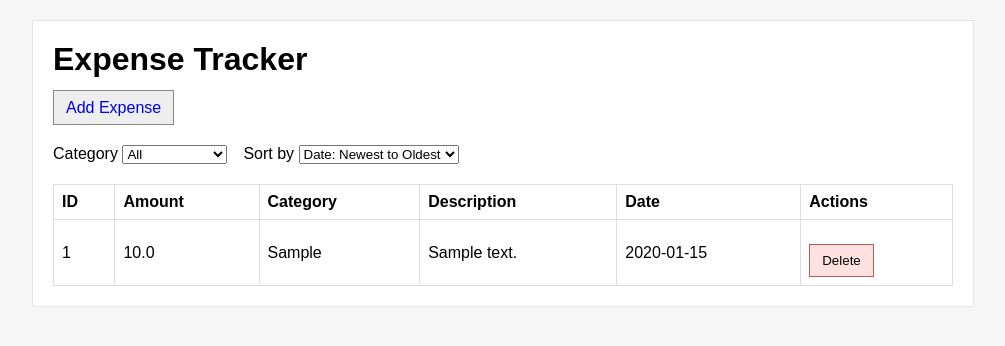
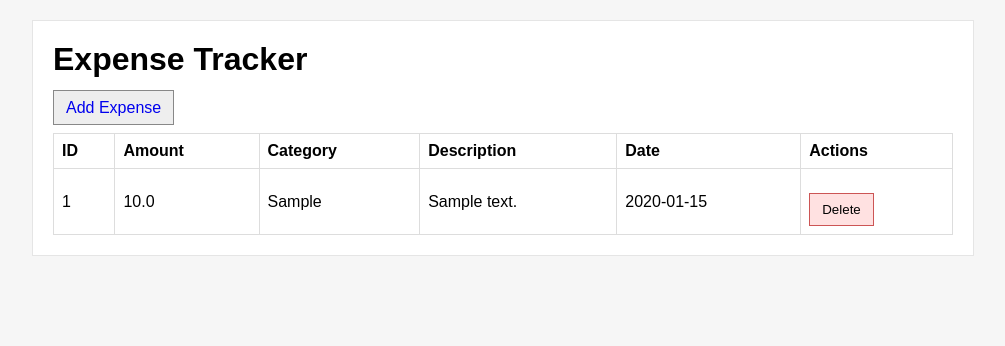
Before and after one commit to paggybansal/expense-tracker-app, a Flask app: page / in a window 1280 px wide. Shown: the top 346 px of the page, without its empty margins (137-1142 px from the left). Run offline with Flask 3, Linux system fonts and the light colour scheme; tables that the repository leaves empty hold one stand-in row (values such as "Sample post").

Commit message:
Revert "CODEMIECAP-1: Category filter, sorting, budget banner, empty state"

```diff
--- a/app.py
+++ b/app.py
@@ -1,23 +1,8 @@
-import os
-from datetime import date as _date
-
 from flask import Flask, render_template, request, redirect, url_for
 
-from models import (
-    init_db, get_all_expenses, add_expense, delete_expense, get_month_total, SORT_OPTIONS,
-)
+from models import init_db, get_all_expenses, add_expense, delete_expense
 
 app = Flask(__name__)
-
-CATEGORIES = ["Food", "Travel", "Utilities", "Entertainment"]
-SORT_LABELS = [
-    ("date_desc", "Date: Newest to Oldest"),
-    ("date_asc", "Date: Oldest to Newest"),
-    ("amount_desc", "Amount: High to Low"),
-    ("amount_asc", "Amount: Low to High"),
-]
-# Monthly budget limit; configurable via MONTHLY_BUDGET env var (default 1000)
-MONTHLY_BUDGET = float(os.environ.get("MONTHLY_BUDGET", "1000"))
 
 # Initialize DB (creates db/expenses.db on first run)
 init_db()
@@ -25,23 +10,8 @@ init_db()
 
 @app.get("/")
 def index():
-    category = request.args.get("category", "All")
-    if category != "All" and category not in CATEGORIES:
-        category = "All"
-    sort = request.args.get("sort", "date_desc")
-    if sort not in SORT_OPTIONS:
-        sort = "date_desc"
-    expenses = get_all_expenses(category, sort)
-    month_total = get_month_total(_date.today().strftime("%Y-%m"))
-    return render_template(
-        "index.html",
-        expenses=expenses,
-        categories=CATEGORIES,
-        sort_labels=SORT_LABELS,
-        selected_category=category,
-        selected_sort=sort,
-        budget_exceeded=month_total > MONTHLY_BUDGET,
-    )
+    expenses = get_all_expenses()
+    return render_template("index.html", expenses=expenses)
 
 
 @app.get("/add")
--- a/models.py
+++ b/models.py
@@ -32,26 +32,10 @@ def init_db():
     conn.close()
 
 
-SORT_OPTIONS = {
-    "date_desc": "date DESC, id DESC",
-    "date_asc": "date ASC, id ASC",
-    "amount_desc": "amount DESC",
-    "amount_asc": "amount ASC",
-}
-
-
-def get_all_expenses(category=None, sort=None):
-    order_by = SORT_OPTIONS.get(sort)  # whitelist only; never interpolate user input
-    query = "SELECT id, amount, category, description, date FROM expenses"
-    params = []
-    if category and category != "All":
-        query += " WHERE category = ?"
-        params.append(category)
-    if order_by:
-        query += " ORDER BY " + order_by
+def get_all_expenses():
     conn = get_conn()
     cur = conn.cursor()
-    cur.execute(query, params)
+    cur.execute("SELECT id, amount, category, description, date FROM expenses")
     rows = cur.fetchall()
     conn.close()
     return rows
@@ -74,16 +58,3 @@ def delete_expense(expense_id):
     cur.execute("DELETE FROM expenses WHERE id = ?", (expense_id,))
     conn.commit()
     conn.close()
-
-
-def get_month_total(month_prefix):
-    """Sum of amounts for dates starting with month_prefix (YYYY-MM)."""
-    conn = get_conn()
-    cur = conn.cursor()
-    cur.execute(
-        "SELECT COALESCE(SUM(amount), 0) FROM expenses WHERE date LIKE ?",
-        (month_prefix + "-%",),
-    )
-    total = cur.fetchone()[0]
-    conn.close()
-    return total
--- a/static/style.css
+++ b/static/style.css
@@ -78,8 +78,3 @@ the .btn-row {
   padding: 8px 12px;
   background: #eee;
 }
-
-.budget-warning { background: #fdecea; color: #b71c1c; border: 2px solid #b71c1c; padding: 12px 16px; margin-bottom: 16px; font-weight: bold; border-radius: 4px; }
-.filter-row { display: flex; gap: 16px; margin-bottom: 16px; }
-.empty-state { text-align: center; padding: 24px; }
-.empty-state .button { display: inline-block; padding: 6px 12px; background: #1976d2; color: #fff; text-decoration: none; border-radius: 4px; }
--- a/templates/index.html
+++ b/templates/index.html
@@ -8,39 +8,11 @@
   </head>
   <body>
     <div class="container">
-      {% if budget_exceeded %}
-      <div class="budget-warning" role="alert">⚠️ Warning: Monthly Budget Exceeded!</div>
-      {% endif %}
       <h1>Expense Tracker</h1>
       <p class="link-row">
         <a href="{{ url_for('add_expense_form') }}">Add Expense</a>
       </p>
 
-      <form method="get" action="{{ url_for('index') }}" class="filter-row">
-        <label>Category
-          <select name="category" onchange="this.form.submit()">
-            <option value="All" {% if selected_category == 'All' %}selected{% endif %}>All</option>
-            {% for c in categories %}
-            <option value="{{ c }}" {% if selected_category == c %}selected{% endif %}>{{ c }}</option>
-            {% endfor %}
-          </select>
-        </label>
-        <label>Sort by
-          <select name="sort" onchange="this.form.submit()">
-            {% for value, label in sort_labels %}
-            <option value="{{ value }}" {% if selected_sort == value %}selected{% endif %}>{{ label }}</option>
-            {% endfor %}
-          </select>
-        </label>
-        <noscript><button type="submit">Apply</button></noscript>
-      </form>
-
-      {% if not expenses and selected_category != 'All' %}
-      <div class="empty-state">
-        <p>No expenses found for this category</p>
-        <a class="button" href="{{ url_for('index') }}">Clear Filters</a>
-      </div>
-      {% else %}
       <table>
         <thead>
           <tr>
@@ -69,7 +41,6 @@
           {% endfor %}
       </tbody>
     </table>
-      {% endif %}
     </div>
   </body>
 </html>
```
Also changed, not shown: README.md.
